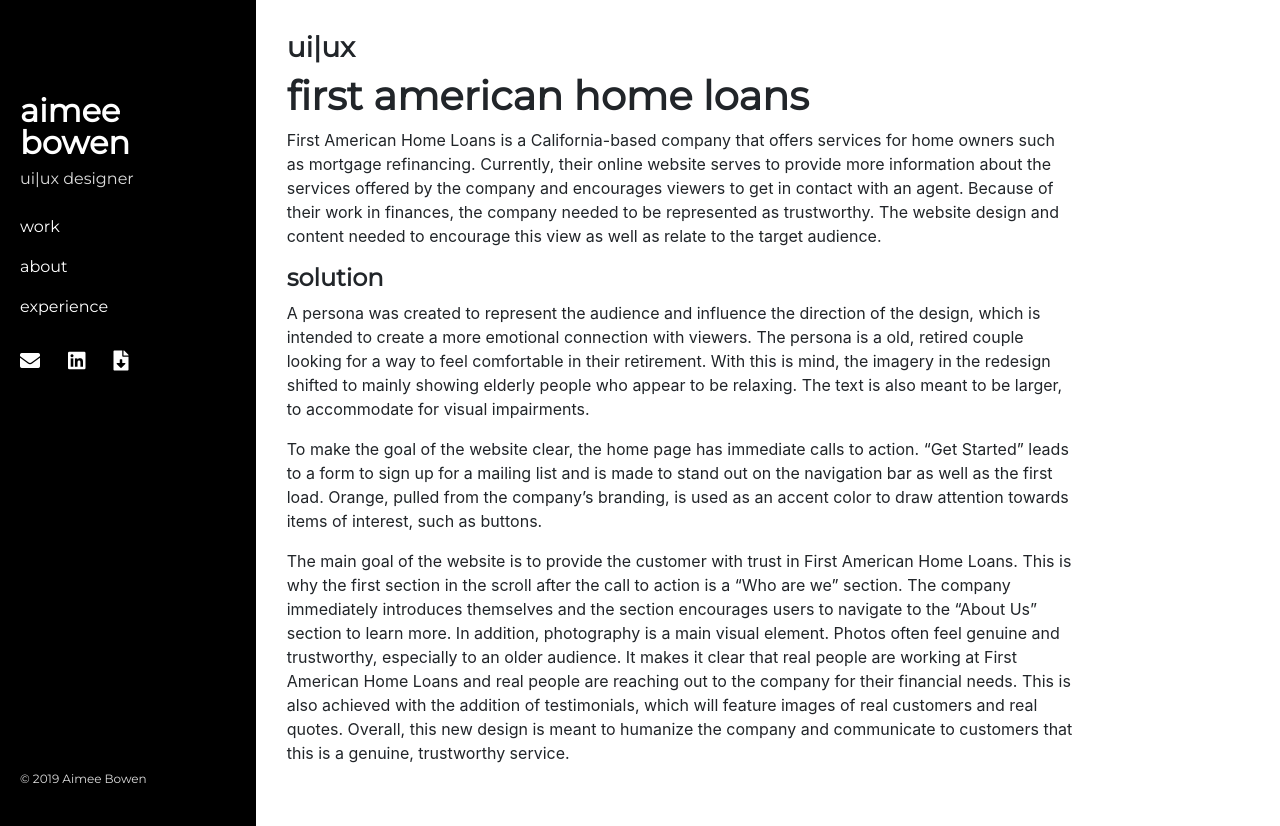
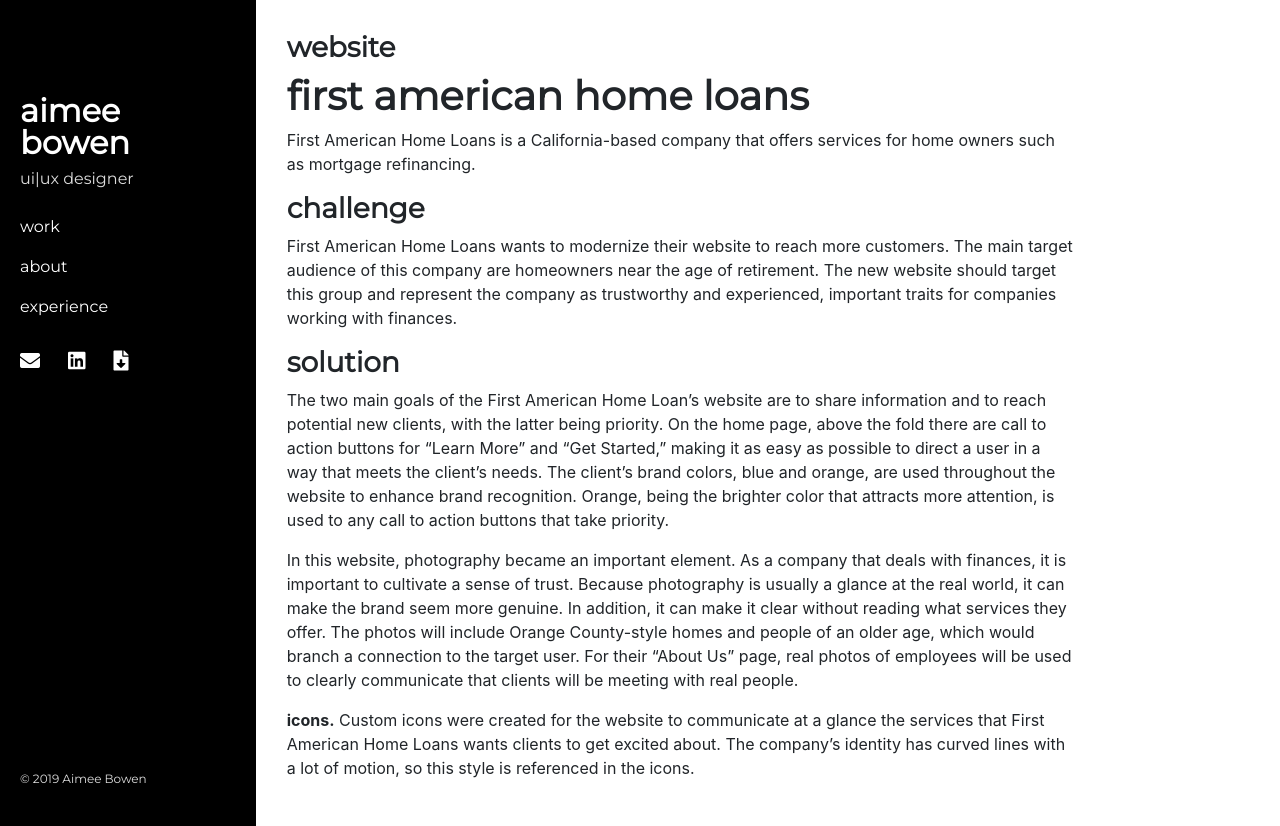
Before and after one commit to aimeeeb/fullpage_portfoliowebsite, a Jekyll site: the page built from _posts/2019-9-14-first-american.md, in a window 1280 px wide and 1126 px high. Shown: the part 300-1126 px from the top of the window. Built offline with Jekyll 4.4.1, drawn with Linux system fonts in a browser that asks for light colours.

Commit message:
updated info for some projects

```diff
--- a/_posts/2019-9-14-first-american.md
+++ b/_posts/2019-9-14-first-american.md
@@ -2,44 +2,19 @@
 title: First American Home Loans
 layout: posts
 permalink: /first-american
-category: ui|ux
+category: website
 image: /assets/img/firstamerican_hero.png
 ---
-First American Home Loans is a California-based company that offers services for home
-owners such as mortgage refinancing. Currently, their online website serves to provide
-more information about the services offered by the company and encourages viewers
-to get in contact with an agent. Because of their work in finances, the company needed
-to be represented as trustworthy. The website design and content needed to encourage
-this view as well as relate to the target audience.
+First American Home Loans is a California-based company that offers services for home owners such as mortgage refinancing.
 
-#### Solution
+### challenge
 
-A persona was created to represent the audience and influence
-the direction of the design, which is intended to create a more
-emotional connection with viewers. The persona is a old, retired
-couple looking for a way to feel comfortable in their retirement.
-With this is mind, the imagery in the redesign shifted to mainly
-showing elderly people who appear to be relaxing. The text is
-also meant to be larger, to accommodate for visual impairments.
+First American Home Loans wants to modernize their website to reach more customers. The main target audience of this company are homeowners near the age of retirement. The new website should target this group and represent the company as trustworthy and experienced, important traits for companies working with finances.
 
-To make the goal of the website clear, the home page has
-immediate calls to action. “Get Started” leads to a form to sign
-up for a mailing list and is made to stand out on the navigation
-bar as well as the first load. Orange, pulled from the company’s
-branding, is used as an accent color to draw attention towards
-items of interest, such as buttons.
+### solution
 
-The main goal of the website is to provide the customer with
-trust in First American Home Loans. This is why the first section
-in the scroll after the call to action is a “Who are we” section.
-The company immediately introduces themselves and the
-section encourages users to navigate to the “About Us” section
-to learn more. In addition, photography is a main visual element.
-Photos often feel genuine and trustworthy, especially to an older
-audience. It makes it clear that real people are working at First
-American Home Loans and real people are reaching out to the
-company for their financial needs. This is also achieved with
-the addition of testimonials, which will feature images of real
-customers and real quotes. Overall, this new design is meant to
-humanize the company and communicate to customers that this
-is a genuine, trustworthy service.
+The two main goals of the First American Home Loan’s website are to share information and to reach potential new clients, with the latter being priority. On the home page, above the fold there are call to action buttons for “Learn More” and “Get Started,” making it as easy as possible to direct a user in a way that meets the client’s needs. The client’s brand colors, blue and orange, are used throughout the website to enhance brand recognition. Orange, being the brighter color that attracts more attention, is used to any call to action buttons that take priority.
+
+In this website, photography became an important element. As a company that deals with finances, it is important to cultivate a sense of trust. Because photography is usually a glance at the real world, it can make the brand seem more genuine. In addition, it can make it clear without reading what services they offer. The photos will include Orange County-style homes and people of an older age, which would branch a connection to the target user. For their “About Us” page, real photos of employees will be used to clearly communicate that clients will be meeting with real people.
+
+**icons.** Custom icons were created for the website to communicate at a glance the services that First American Home Loans wants clients to get excited about. The company’s identity has curved lines with a lot of motion, so this style is referenced in the icons.
```
Also changed, not shown: _posts/2019-9-14-american-swedish.md (+10 -36 lines), _posts/2019-9-14-harboring-innovation.md (+10 -11 lines), _posts/2019-9-14-mitate.md (+11 -8 lines), _posts/2019-9-14-omnia.md (+10 -32 lines).
